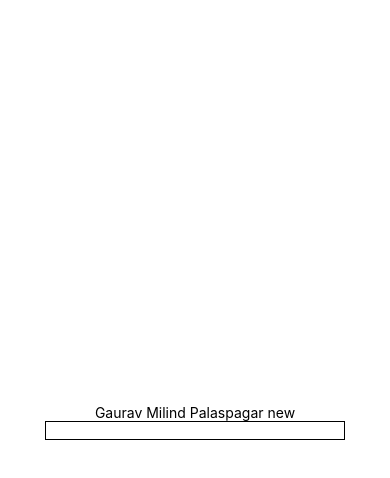
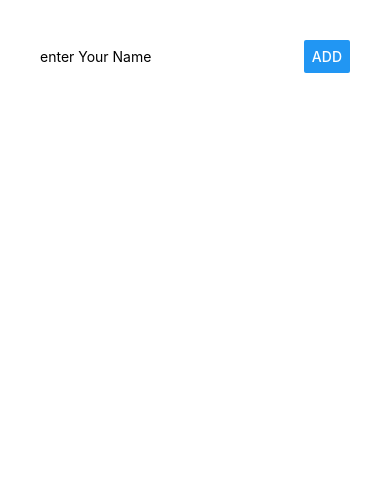
Before and after one commit to kratos619/react-native-projects, a React Native app: screen / in a window 390 px wide. Shown: the top 478 px of the page. Built offline with nearby package versions, Linux system fonts and the light colour scheme.

Commit message:
push data to list

```diff
--- a/App.js
+++ b/App.js
@@ -1,9 +1,10 @@
 import React from 'react';
-import { StyleSheet, Text, View, TextInput } from 'react-native';
+import { StyleSheet, Text, View, TextInput, Button } from 'react-native';
 
 export default class App extends React.Component {
   state = {
-    placeName: ''
+    placeName: '',
+    listItem: []
   };
 
   placeNameChangeHandler = val => {
@@ -11,15 +12,38 @@ export default class App extends React.Component {
       placeName: val
     });
   };
+
+  addToList = () => {
+    this.state.listItem.push(this.state.placeName);
+    this.setState({
+      placeName: ''
+    });
+  };
   render() {
+    const listOutPut = this.state.listItem.map((place, i) => {
+      return (
+        <Text key={i}>
+          {i}
+          {place}
+        </Text>
+      );
+    });
     return (
       <View style={styles.container}>
-        <Text>Gaurav Milind Palaspagar new</Text>
-        <TextInput
-          style={{ width: 300, borderColor: 'black', borderWidth: 1 }}
-          onChangeText={this.placeNameChangeHandler}
-          value={this.state.placeName}
-        />
+        <Text>{this.state.placeName}</Text>
+        <Text>{listOutPut}</Text>
+        <View style={styles.inputContainer}>
+          <TextInput
+            placeholder="enter Your Name"
+            onChangeText={this.placeNameChangeHandler}
+            value={this.state.placeName}
+          />
+          <Button
+            style={styles.placeButton}
+            onPress={this.addToList}
+            title="add"
+          />
+        </View>
       </View>
     );
   }
@@ -27,9 +51,22 @@ export default class App extends React.Component {
 
 const styles = StyleSheet.create({
   container: {
-    flex: 1,
+    padding: 40,
     backgroundColor: '#fff',
     alignItems: 'center',
     justifyContent: 'center'
+  },
+  inputContainer: {
+    //flex: 1,
+    width: '100%',
+    flexDirection: 'row',
+    justifyContent: 'space-between',
+    alignItems: 'center'
+  },
+  placeinput: {
+    width: '70%'
+  },
+  placeButton: {
+    width: '30%'
   }
 });
```
